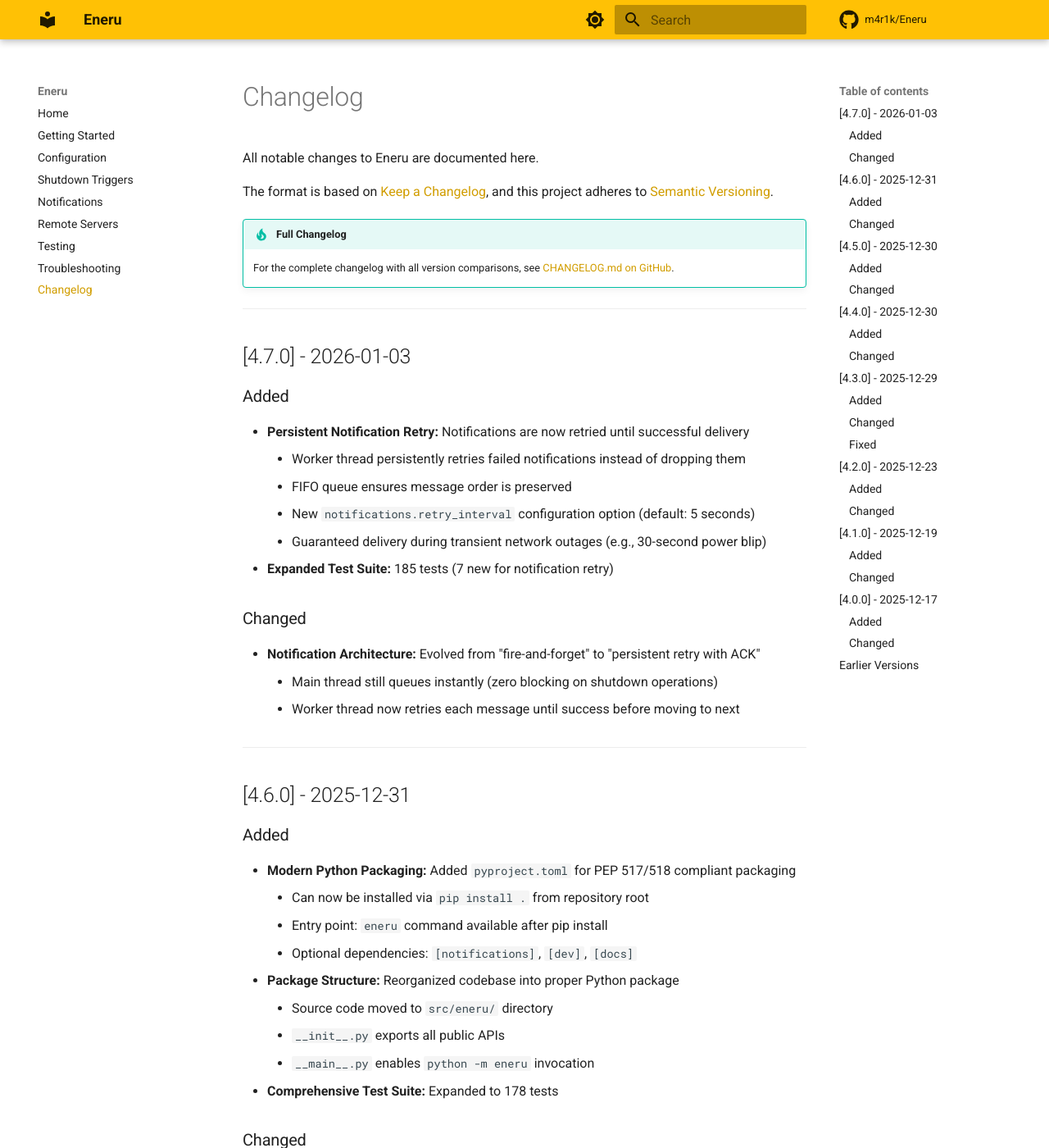
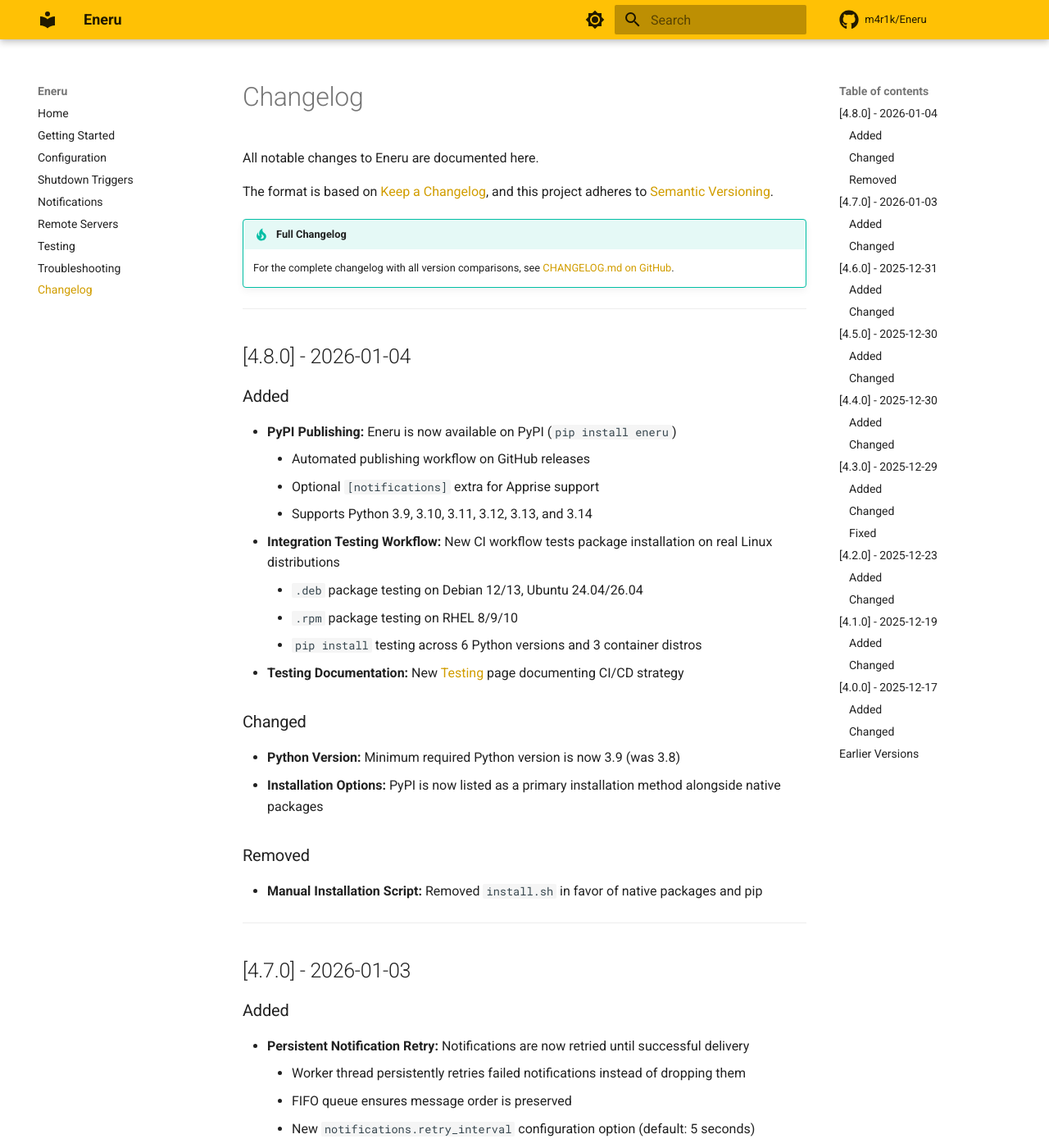
Before and after one commit to m4r1k/Eneru, an MkDocs documentation site: the page built from docs/changelog.md, in a window 1280 px wide and 1400 px high. Shown: the whole window at 82% size. Built offline with MkDocs 1.6.1 and Material for MkDocs 9.7.7, drawn with Linux system fonts in a browser that asks for light colours; comment, search, counter and statistics services are not loaded.

Commit message:
docs: add v4.8.0 changelog entries
🤖 Generated with [Claude Code](https://claude.com/claude-code)

Co-Authored-By: Claude Opus 4.5 <noreply@anthropic.com>

```diff
--- a/docs/changelog.md
+++ b/docs/changelog.md
@@ -7,6 +7,28 @@ and this project adheres to [Semantic Versioning](https://semver.org/spec/v2.0.0
 
 !!! tip "Full Changelog"
     For the complete changelog with all version comparisons, see [CHANGELOG.md on GitHub](https://github.com/m4r1k/Eneru/blob/main/CHANGELOG.md).
+
+---
+
+## [4.8.0] - 2026-01-04
+
+### Added
+- **PyPI Publishing:** Eneru is now available on PyPI (`pip install eneru`)
+    - Automated publishing workflow on GitHub releases
+    - Optional `[notifications]` extra for Apprise support
+    - Supports Python 3.9, 3.10, 3.11, 3.12, 3.13, and 3.14
+- **Integration Testing Workflow:** New CI workflow tests package installation on real Linux distributions
+    - `.deb` package testing on Debian 12/13, Ubuntu 24.04/26.04
+    - `.rpm` package testing on RHEL 8/9/10
+    - `pip install` testing across 6 Python versions and 3 container distros
+- **Testing Documentation:** New [Testing](testing.md) page documenting CI/CD strategy
+
+### Changed
+- **Python Version:** Minimum required Python version is now 3.9 (was 3.8)
+- **Installation Options:** PyPI is now listed as a primary installation method alongside native packages
+
+### Removed
+- **Manual Installation Script:** Removed `install.sh` in favor of native packages and pip
 
 ---
 
```
Also changed, not shown: CHANGELOG.md (+34 -0 lines).
